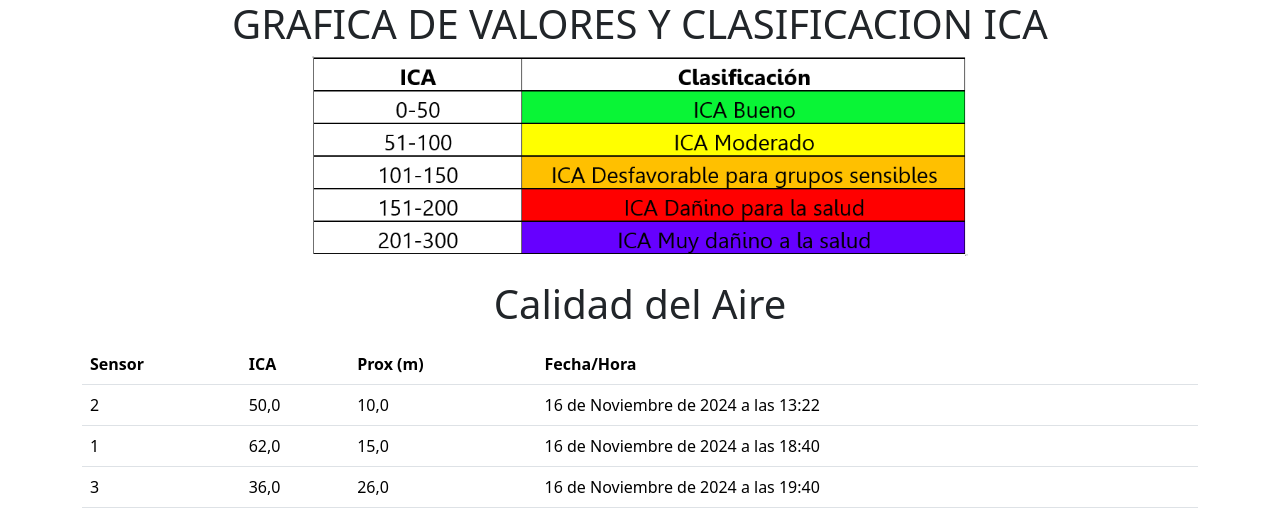
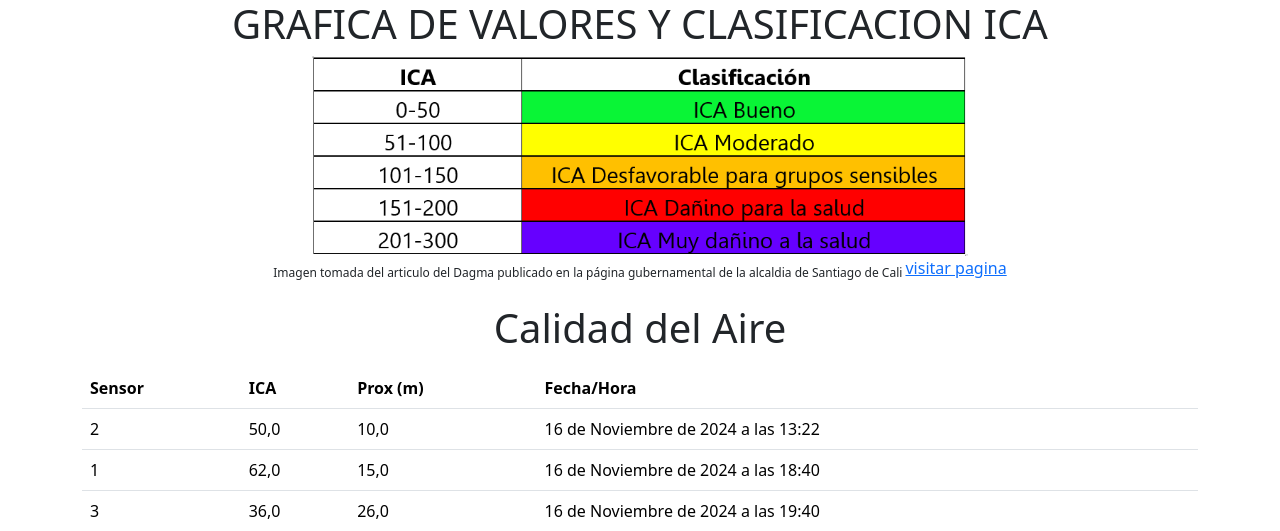
Before and after one commit to xarcraft/pulmon_capital, a Django app: page / in a window 1280 px wide. Shown: the top 531 px of the page. Run offline with Django 5.2, Linux system fonts and the light colour scheme; data comes from the database, SQL or seed files in the repository.

```diff
--- a/monitor/templates/index.html
+++ b/monitor/templates/index.html
@@ -23,7 +23,17 @@
         height="200"
       />
     </div>
-
+    <div class="text-center">
+      <sub
+        >Imagen tomada del articulo del Dagma publicado en la página
+        gubernamental de la alcaldia de Santiago de Cali </sub
+      ><a
+        href="https://www.cali.gov.co/dagma/publicaciones/132027/dagma-presenta-balance-de-la-calidad-del-aire-que-respiramos-los-calenos/#:~:text=El%20sistema%20de%20la%20Calidad%20del%20Aire%20de,establecer%20la%20calidad%20del%20aire%20en%20la%20ciudad."
+        target="_blank"
+      >
+        visitar pagina</a
+      >
+    </div>
     <br />
     <!-- datos de la grafica -->
     <h1 class="text-center mb-3">Calidad del Aire</h1>
--- a/monitor/views.py
+++ b/monitor/views.py
@@ -30,15 +30,3 @@ def vista_calidad_aire(request):
     datos = CalidadAire.objects.all()
     print(datos)
     return render(request, 'index.html', {'datos': datos})
-
-
-"""
-INDICE DE CALIDAD DEL AIRE - ICA
-CONCENTRACION DE NO2(DIOXIDO DE NITROGENO) DE LA ULTIMA HORA
-0-40 BUENA
-41-90 RAZONABLEMENTE BUENA
-91-120 REGULAR
-121-230 DESFAVORABLE
-231-340 MUY DESFAVORABLE
-341-1000 EXTREMADAMENTE DESFAVORABLE
-"""
```
Also changed, not shown: README.md, assets/img/apariencia.png (added).
